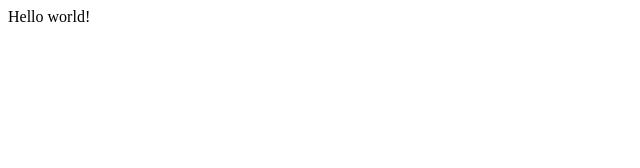
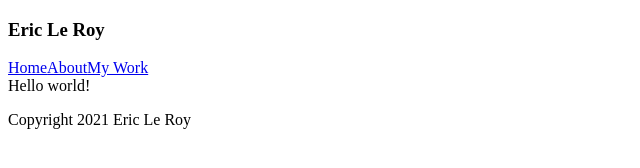
Before and after one commit to ericleroy1/Portfolio, a Gatsby site: page / in a window 1280 px wide. Shown: the whole page, without its empty margins (0-640 px from the left). Built offline with nearby package versions, Linux system fonts and the light colour scheme; Gatsby itself is replaced by a stand-in of ours.

Commit message:
new commit

```diff
--- /dev/null
+++ b/src/components/Layout.js
@@ -0,0 +1,18 @@
+import React from 'react'
+import Navbar from './Navbar'
+
+function Layout({ children }) {
+    return (
+        <div className='layout'>
+            <Navbar />
+            <div className='content'>
+                { children }
+            </div>
+            <footer>
+                <p>Copyright 2021 Eric Le Roy</p>
+            </footer>
+        </div>
+    )
+}
+
+export default Layout
--- /dev/null
+++ b/src/components/Navbar.js
@@ -0,0 +1,16 @@
+import { Link } from 'gatsby'
+import React from 'react'
+
+function Navbar() {
+    return (
+        <nav>
+           <h1>Eric Le Roy</h1>
+           <div className='links'></div>
+           <Link to="/">Home</Link>
+           <Link to="/about">About</Link>
+           <Link to="/projects">My Work</Link>
+        </nav>
+    )
+}
+
+export default Navbar
--- a/src/pages/index.js
+++ b/src/pages/index.js
@@ -1,5 +1,12 @@
 import React from "react"
+import Layout from '../components/Layout'
 
 export default function Home() {
-  return <div>Hello world!</div>
+  return (
+      <section>
+        <Layout>
+        <div>Hello world!</div>
+        </Layout>
+      </section>
+  )
 }
```
Also changed, not shown: src/pages/404.js (added, +12 -0 lines), src/pages/projects/index.js (+11 -0 lines), src/pages/projects/test.js (deleted, +0 -11 lines).
